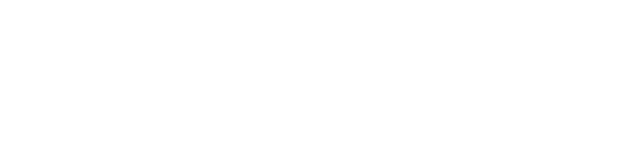
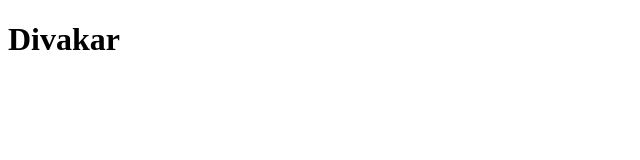
Before and after one commit to Divakar27-sudo/DEMO-ADD, a plain HTML site: page Index.html in a window 1280 px wide. Shown: the whole page, without its empty margins (0-640 px from the left). Drawn offline with Linux system fonts and the light colour scheme.

Commit message:
Changes in code

```diff
--- a/Index.html
+++ b/Index.html
@@ -6,6 +6,7 @@
     <title>Document</title>
 </head>
 <body>
+    <h1>Divakar</h1>
 
 </body>
 </html>
```
Also changed, not shown: 1 other file.
